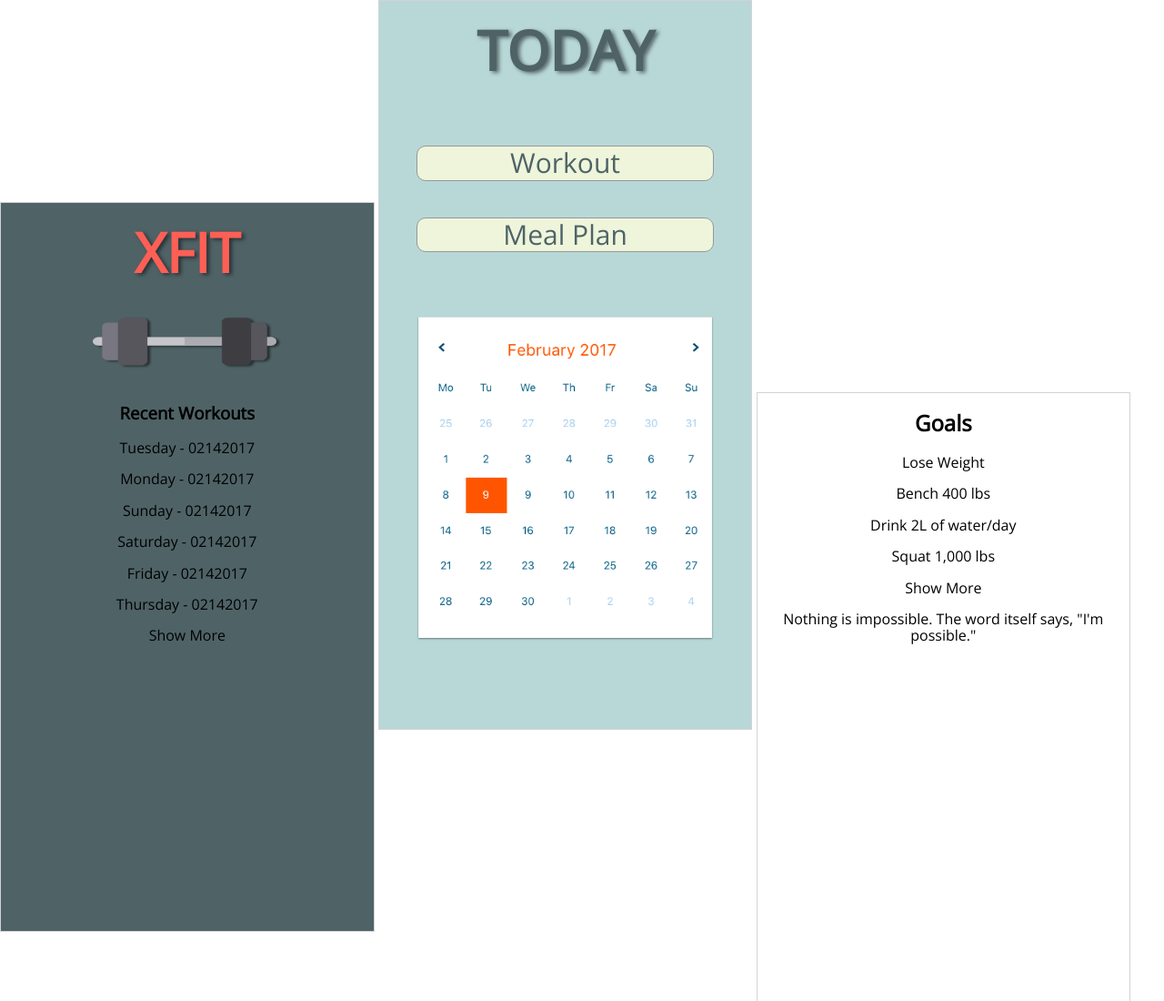
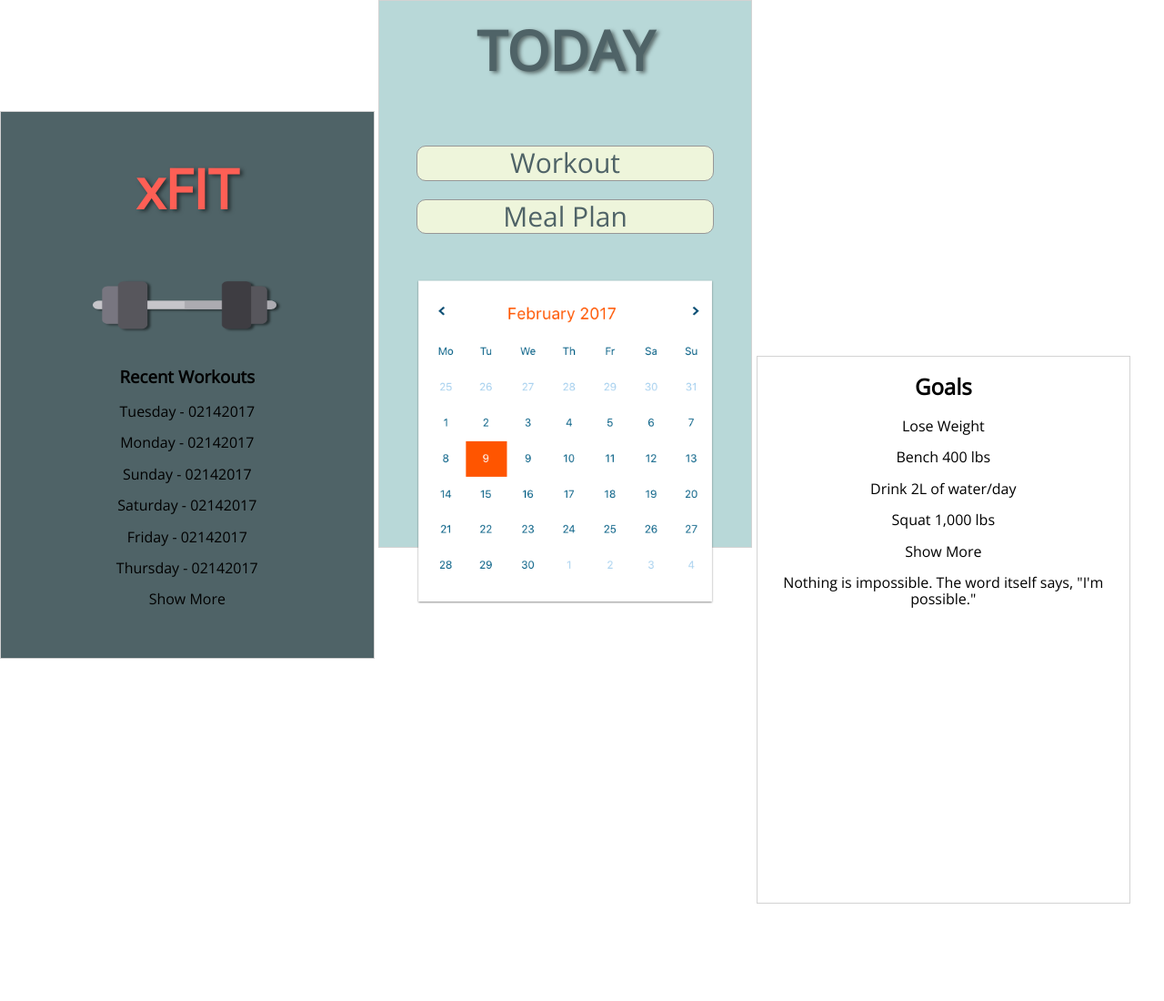
Before and after one commit to gness1804/design-challenge-fitness-site, a website: page index.html in a window 1280 px wide. Shown: the top 1100 px of the page at 91% size. After the commit the page ends 993 px from the top, so only its background shows below. Drawn offline with nearby package versions, Linux system fonts and the light colour scheme.

Commit message:
small changes for top margin issue on xFit and Goals sections

```diff
--- a/styles.css
+++ b/styles.css
@@ -5,7 +5,7 @@ html {
 .column {
   border: 1px solid lightgray;
   display: inline-block;
-  height: 100vh;
+  height: 600px;
   text-align: center;
   width: 32%;
 }
@@ -19,14 +19,16 @@ html {
 .xfit h2 {
   color: #FE5F55;
   font-size: 60px;
-  margin: 20px auto;
   text-align: center;
   text-shadow: 3px 2px 4px rgba(0,0,0,0.50);
-  text-transform: uppercase;
 }
 
 #weights {
   transform: scale(.65);
+}
+
+.xfit p {
+
 }
 
 /*TODAY section*/
@@ -54,7 +56,7 @@ html {
   border: 1px solid #979797;
   color: #4F6367;
   font-size: 30px;
-  margin: 20px auto;
+  margin-top: 20px;
   width: 80%;
 }
 
```
